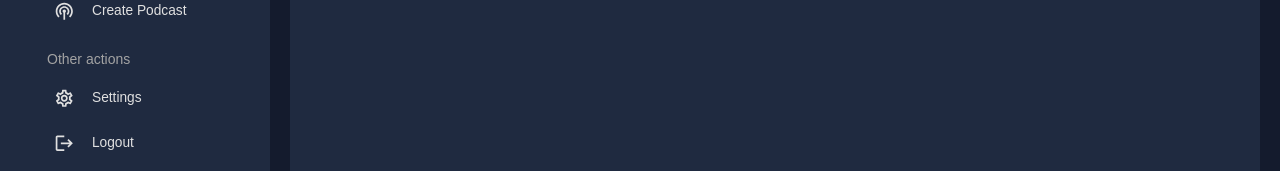
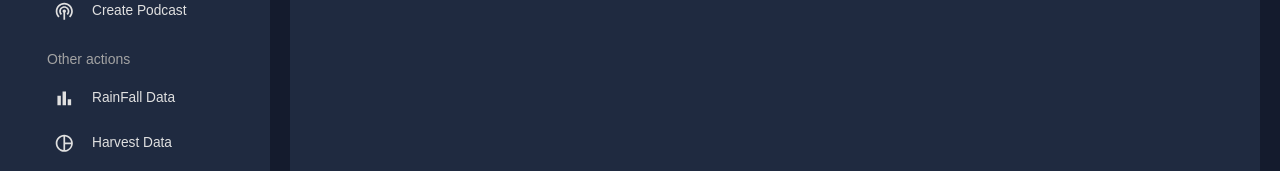
Before and after one commit to devemmm/yocast-core, a React (Create React App) app: page /USER in a window 1280 px wide. Shown: the part 405-576 px from the top of the page. Built offline with nearby package versions, Linux system fonts and the light colour scheme.

Commit message:
[feat]: added favicon.ico

```diff
--- a/src/data/authData.js
+++ b/src/data/authData.js
@@ -1,4 +1,4 @@
-export const baseUrl = "https://api.yocast.rw";
+export const baseUrl = "https://localhos5                                                                                                                                                                                                                                                                             :5000";
 const user = JSON.parse(localStorage.getItem("loggedInUser"));
 export const headers = {
   Authorization: `Bearer ${user == null ? "" : user.token.token}`,
--- a/src/screen/global/Sidebar.jsx
+++ b/src/screen/global/Sidebar.jsx
@@ -174,7 +174,7 @@ const Sidebar = () => {
             >
               Other actions
             </Typography>
-            <Box >
+            {/* <Box >
               <Item
                 title="Settings"
                 icon={<SettingsOutlinedIcon />}
@@ -189,9 +189,9 @@ const Sidebar = () => {
                 selected={selected}
                 setSelected={setSelected}
               />
-            </Box>
+            </Box> */}
 
-            {/* <Item
+            <Item
               title="RainFall Data"
               to="/bar"
               icon={<BarChartOutlinedIcon />}
@@ -218,7 +218,7 @@ const Sidebar = () => {
               icon={<MapOutlinedIcon />}
               selected={selected}
               setSelected={setSelected}
-            /> */}
+            />
           </Box>
         </Menu>
       </ProSidebar>
```
